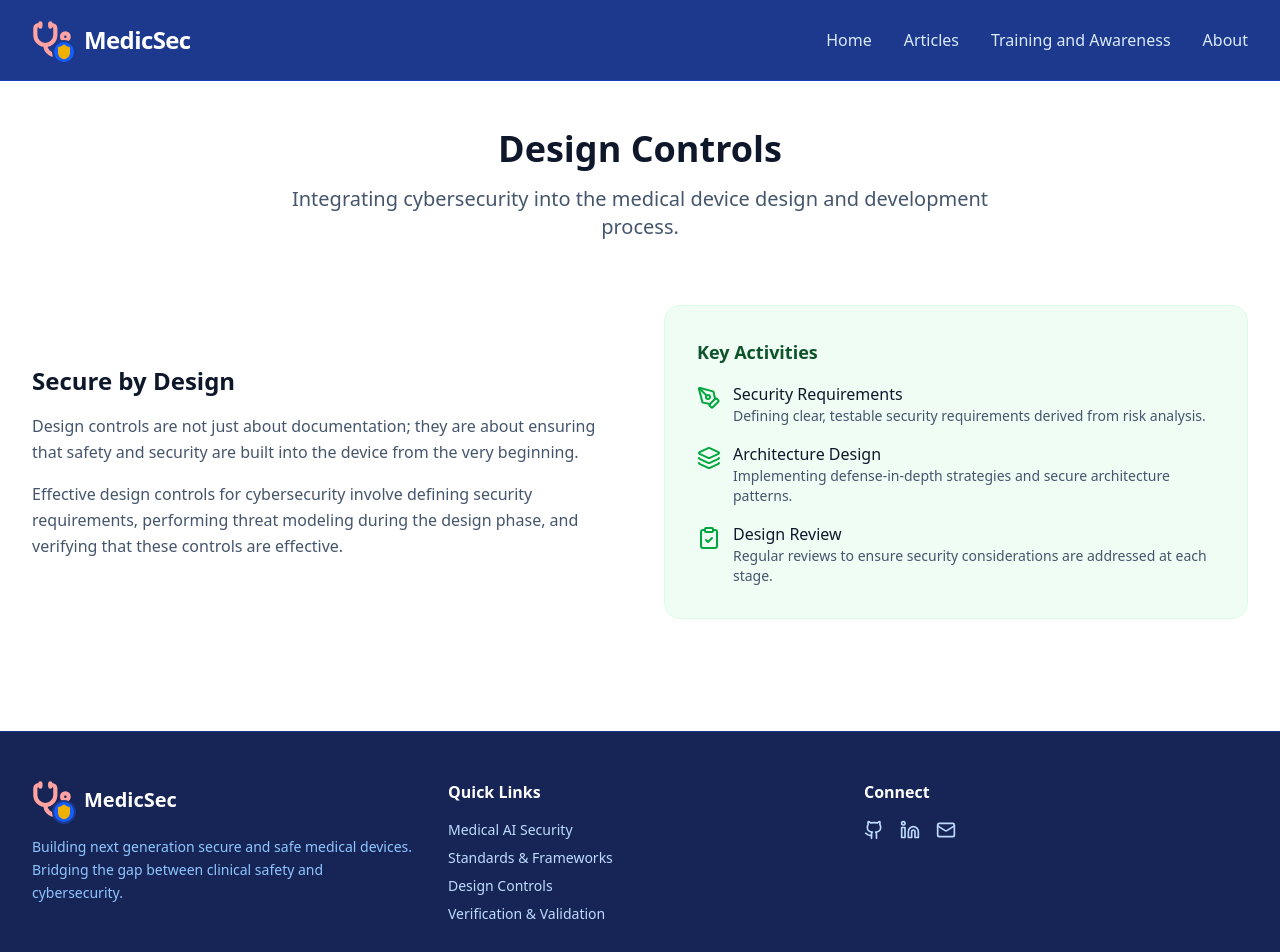
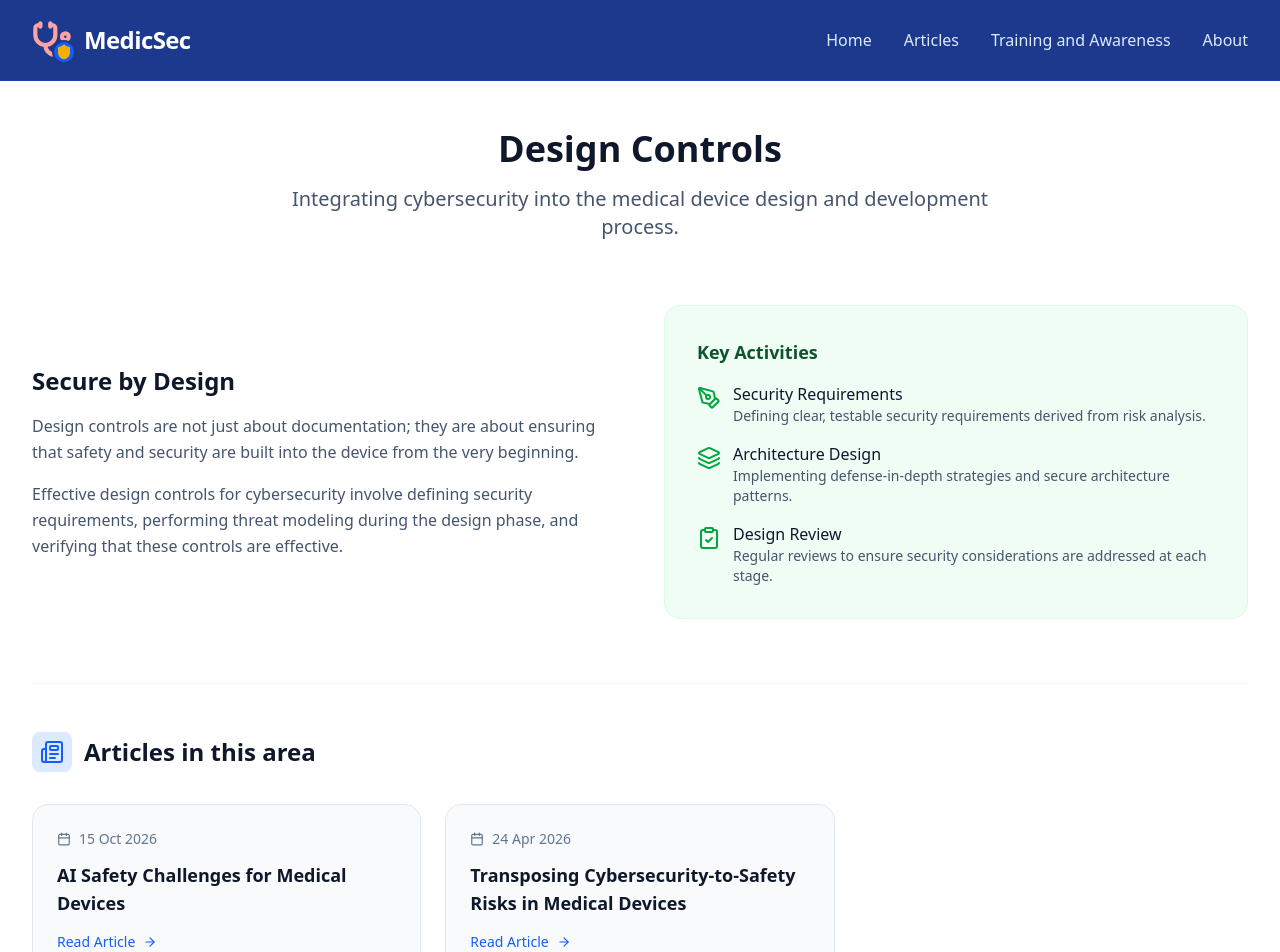
Before and after one commit to nepalboy/medicsec, a React (Vite) app: page /#/dc in a window 1280 px wide. Shown: the top 952 px of the page. Built offline with nearby package versions, Linux system fonts and the light colour scheme.

Commit message:
Add 'Articles in this area' sections to topic pages
- New RelatedArticles component listing mapped articles per topic page
- Wired into Medical AI Security, Standards & Frameworks, Design Controls,
  Verification & Validation, and Training and Awareness pages

```diff
--- /dev/null
+++ b/src/components/RelatedArticles.tsx
@@ -0,0 +1,51 @@
+import React from 'react';
+import { Link } from 'react-router-dom';
+import { Newspaper, ArrowRight, Calendar } from 'lucide-react';
+
+export interface RelatedArticle {
+    title: string;
+    date: string;
+    link: string;
+    external?: boolean;
+}
+
+interface RelatedArticlesProps {
+    articles: RelatedArticle[];
+}
+
+export const RelatedArticles: React.FC<RelatedArticlesProps> = ({ articles }) => {
+    if (articles.length === 0) return null;
+    return (
+        <div className="border-t border-slate-100 pt-12 mt-4">
+            <div className="flex items-center gap-3 mb-8">
+                <div className="bg-blue-100 p-2 rounded-lg">
+                    <Newspaper className="text-blue-600" size={24} />
+                </div>
+                <h2 className="text-2xl font-bold text-slate-900">Articles in this area</h2>
+            </div>
+            <div className="grid gap-6 md:grid-cols-2 lg:grid-cols-3">
+                {articles.map((article, index) => {
+                    const cardClass = "block bg-slate-50 p-6 rounded-2xl border border-slate-200 hover:border-blue-300 hover:shadow-md transition-all group";
+                    const cardInner = (
+                        <>
+                            <div className="flex items-center gap-2 text-sm text-slate-500 mb-3">
+                                <Calendar size={14} /> {article.date}
+                            </div>
+                            <h3 className="text-lg font-bold text-slate-900 mb-3 group-hover:text-blue-600 transition-colors">
+                                {article.title}
+                            </h3>
+                            <span className="inline-flex items-center gap-2 text-blue-600 text-sm font-medium group-hover:gap-3 transition-all">
+                                Read Article <ArrowRight size={14} />
+                            </span>
+                        </>
+                    );
+                    return article.external ? (
+                        <a key={index} href={article.link} className={cardClass}>{cardInner}</a>
+                    ) : (
+                        <Link key={index} to={article.link} className={cardClass}>{cardInner}</Link>
+                    );
+                })}
+            </div>
+        </div>
+    );
+};
--- a/src/components/pages/DesignControls.tsx
+++ b/src/components/pages/DesignControls.tsx
@@ -1,5 +1,6 @@
 import React from 'react';
 import { PenTool, Layers, ClipboardCheck } from 'lucide-react';
+import { RelatedArticles } from '../RelatedArticles';
 
 export const DesignControls: React.FC = () => {
     return (
@@ -49,6 +50,11 @@ export const DesignControls: React.FC = () => {
                         </ul>
                     </div>
                 </div>
+
+                <RelatedArticles articles={[
+                    { title: 'AI Safety Challenges for Medical Devices', date: '15 Oct 2026', link: '/articles/ai-safety-challenges' },
+                    { title: 'Transposing Cybersecurity-to-Safety Risks in Medical Devices', date: '24 Apr 2026', link: '/articles/cyber-safety-dilemma' },
+                ]} />
             </div>
         </div>
     );
--- a/src/components/pages/MedicalAISecurity.tsx
+++ b/src/components/pages/MedicalAISecurity.tsx
@@ -1,5 +1,6 @@
 import React from 'react';
 import { Brain, Shield, Lock, AlertTriangle } from 'lucide-react';
+import { RelatedArticles } from '../RelatedArticles';
 
 export const MedicalAISecurity: React.FC = () => {
     return (
@@ -49,6 +50,12 @@ export const MedicalAISecurity: React.FC = () => {
                         Regulators like the FDA and EU bodies are increasingly focusing on AI/ML-based Software as a Medical Device (SaMD). The FDA's "Action Plan for AI/ML-Based Software as a Medical Device" highlights the need for a total product lifecycle approach to regulation, emphasizing post-market performance monitoring and robust cybersecurity controls.
                     </p>
                 </div>
+
+                <RelatedArticles articles={[
+                    { title: 'AI Safety Challenges for Medical Devices', date: '15 Oct 2026', link: '/articles/ai-safety-challenges' },
+                    { title: 'Transposing Cybersecurity-to-Safety Risks in Medical Devices', date: '24 Apr 2026', link: '/articles/cyber-safety-dilemma' },
+                    { title: 'AI Medical Device (Print)', date: 'Print collection', link: '/articles/print/AImedicaldevice-1' },
+                ]} />
             </div>
         </div>
     );
--- a/src/components/pages/Standards.tsx
+++ b/src/components/pages/Standards.tsx
@@ -1,5 +1,6 @@
 import React from 'react';
 import { FileText, Globe, BookOpen } from 'lucide-react';
+import { RelatedArticles } from '../RelatedArticles';
 
 export const Standards: React.FC = () => {
     return (
@@ -45,6 +46,12 @@ export const Standards: React.FC = () => {
                         <li><strong>NIST Cybersecurity Framework</strong>: Identify, Protect, Detect, Respond, Recover.</li>
                     </ul>
                 </div>
+
+                <RelatedArticles articles={[
+                    { title: 'AI Safety Challenges for Medical Devices', date: '15 Oct 2026', link: '/articles/ai-safety-challenges' },
+                    { title: 'Transposing Cybersecurity-to-Safety Risks in Medical Devices', date: '24 Apr 2026', link: '/articles/cyber-safety-dilemma' },
+                    { title: 'Evolving Risk Paradigms', date: '02 Nov 2025', link: '/articles/evolving-risk' },
+                ]} />
             </div>
         </div>
     );
--- a/src/components/pages/TrainingAwareness.tsx
+++ b/src/components/pages/TrainingAwareness.tsx
@@ -1,5 +1,6 @@
 import React from 'react';
 import { GraduationCap, Users, BookOpen, Award, FileDown } from 'lucide-react';
+import { RelatedArticles } from '../RelatedArticles';
 
 export const TrainingAwareness: React.FC = () => {
     return (
@@ -127,6 +128,10 @@ export const TrainingAwareness: React.FC = () => {
                         </div>
                     </div>
                 </div>
+
+                <RelatedArticles articles={[
+                    { title: 'How to Code Sign, Step by Step', date: '16 Sep 2026', link: '/code-signing/', external: true },
+                ]} />
             </div>
         </div>
     );
--- a/src/components/pages/VerificationValidation.tsx
+++ b/src/components/pages/VerificationValidation.tsx
@@ -1,5 +1,6 @@
 import React from 'react';
 import { CheckCircle, Search, Bug } from 'lucide-react';
+import { RelatedArticles } from '../RelatedArticles';
 
 export const VerificationValidation: React.FC = () => {
     return (
@@ -35,6 +36,12 @@ export const VerificationValidation: React.FC = () => {
                         </p>
                     </div>
                 </div>
+
+                <RelatedArticles articles={[
+                    { title: 'AI Safety Challenges for Medical Devices', date: '15 Oct 2026', link: '/articles/ai-safety-challenges' },
+                    { title: 'How to Code Sign, Step by Step', date: '16 Sep 2026', link: '/code-signing/', external: true },
+                    { title: 'Understanding Post-Market Surveillance', date: '15 Jan 2025', link: '/articles/post-market-surveillance' },
+                ]} />
             </div>
         </div>
     );
```
Also changed, not shown: 1 other file (tests, documents, lock files or other folders).
